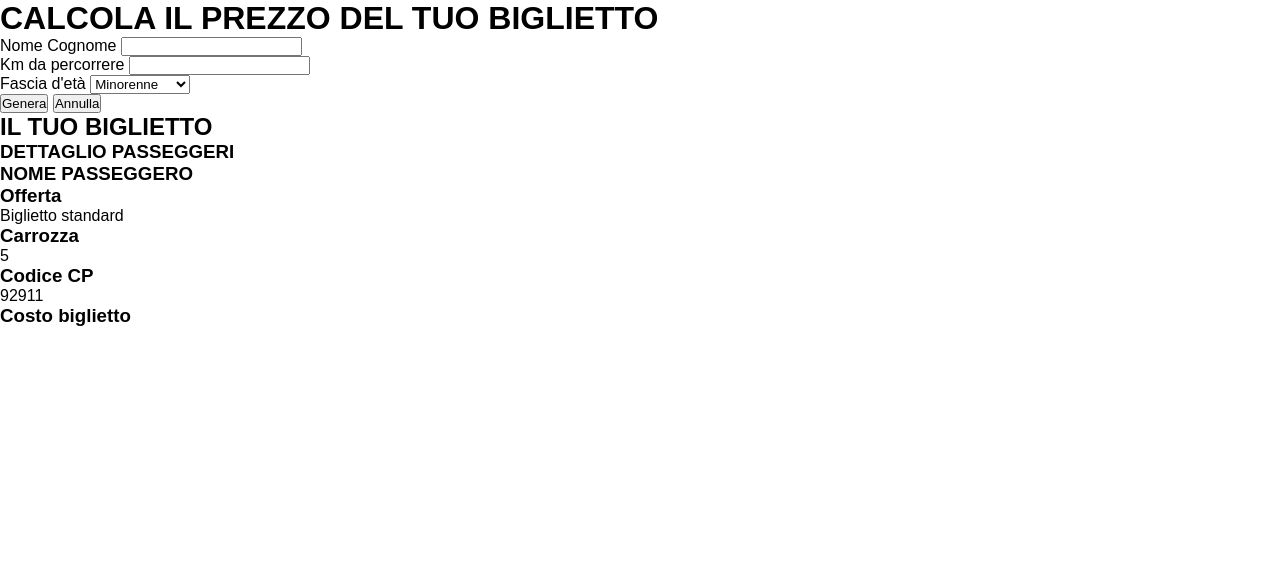
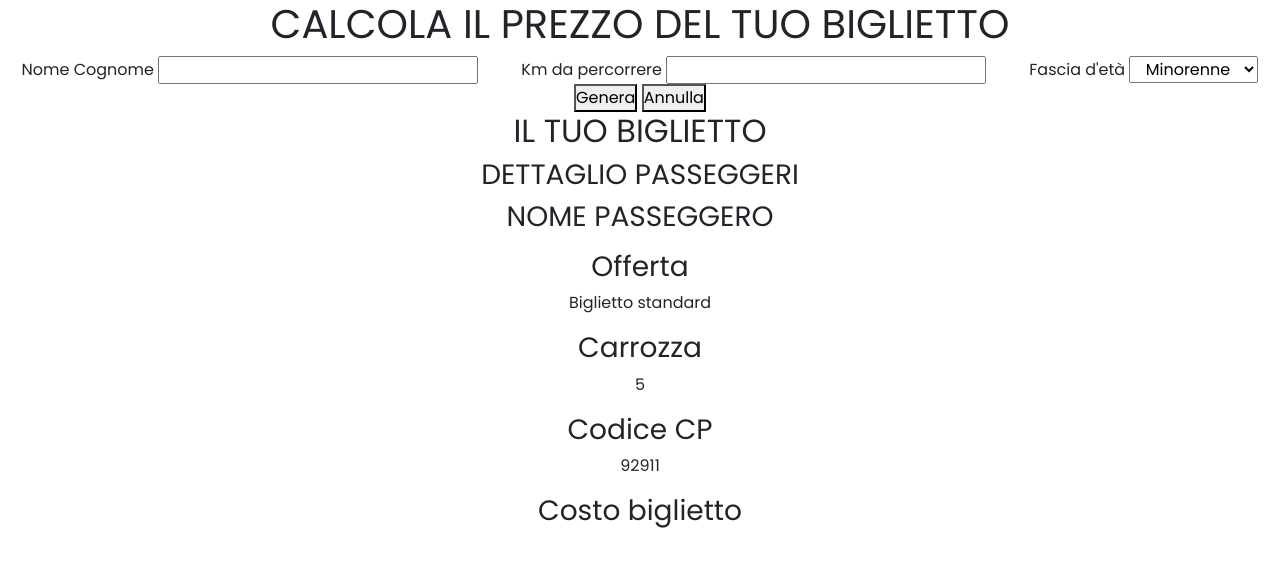
Before and after one commit to marcocampisi/js-biglietto-treno-form, a plain HTML site: page index.html in a window 1280 px wide. Drawn offline with nearby package versions, Linux system fonts and the light colour scheme.

Commit message:
Added bs and fonts

```diff
--- a/css/general.css
+++ b/css/general.css
@@ -1,5 +1,5 @@
 /* GENERAL */
 
 * {
-    font-family: sans-serif;
+    font-family: 'Poppins', sans-serif;
 }
--- a/css/style.css
+++ b/css/style.css
@@ -1,2 +1,12 @@
 @import "reset.css";
 @import "general.css";
+
+/* BODY */
+
+* {
+    text-align: center;
+}
+
+.form-container {
+    justify-content: center;
+}
--- a/index.html
+++ b/index.html
@@ -7,6 +7,11 @@
     <title>Biglietto treno</title>
     <!-- FONT -->
     <link rel="stylesheet" href="https://cdnjs.cloudflare.com/ajax/libs/font-awesome/6.4.0/css/all.min.css" integrity="sha512-iecdLmaskl7CVkqkXNQ/ZH/XLlvWZOJyj7Yy7tcenmpD1ypASozpmT/E0iPtmFIB46ZmdtAc9eNBvH0H/ZpiBw==" crossorigin="anonymous" referrerpolicy="no-referrer" />
+    <link rel="preconnect" href="https://fonts.googleapis.com">
+    <link rel="preconnect" href="https://fonts.gstatic.com" crossorigin>
+    <link href="https://fonts.googleapis.com/css2?family=Poppins:wght@400;700&display=swap" rel="stylesheet">
+    <!-- BOOTSTRAP -->
+    <link href="https://cdn.jsdelivr.net/npm/bootstrap@5.3.0/dist/css/bootstrap.min.css" rel="stylesheet" integrity="sha384-9ndCyUaIbzAi2FUVXJi0CjmCapSmO7SnpJef0486qhLnuZ2cdeRhO02iuK6FUUVM" crossorigin="anonymous">
     <!-- CSS -->
     <link rel="stylesheet" href="css/style.css">
 </head>
@@ -14,6 +19,8 @@
     <h1>CALCOLA IL PREZZO DEL TUO BIGLIETTO</h1>
     <div>
         <form>
+            <div class="row">
+                <div class="d-flex justify-content-around">
                     <div>
                         <label for="inputFullName">Nome Cognome</label>
                         <input type="text" id="inputFullName">
@@ -30,9 +37,13 @@
                             <option value="over65">Over 65</option>
                         </select>
                     </div>
+                </div>
+            </div>
+            <div class="row">
                 <div>
                     <button type="button" id="generateBtn">Genera</button>
                     <button type="button" id="resetBtn">Annulla</button>
+                </div>
             </div>
         </form>
     </div>
```
Lines whose indentation alone changed are shown as unchanged.
